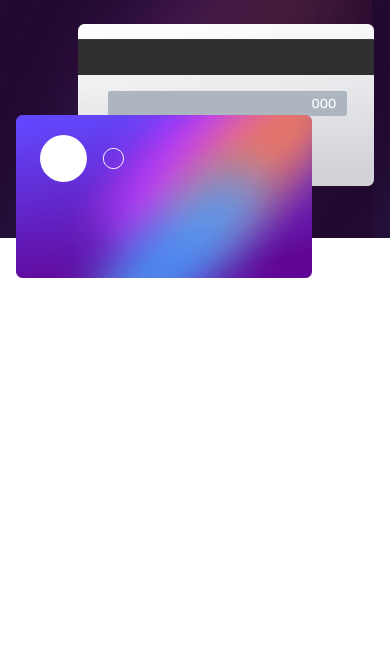
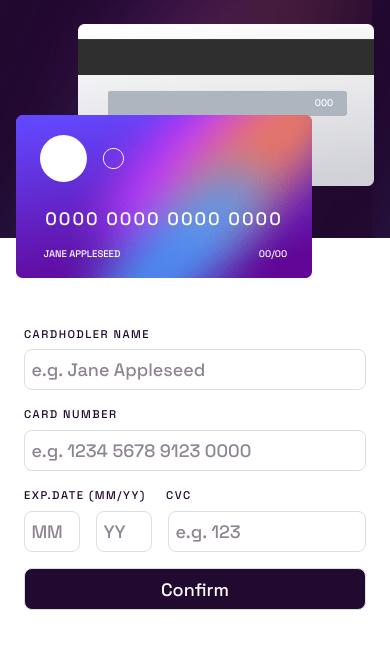
Before and after one commit to Miafargo/Interactive-form, an Angular app: page / in a window 390 px wide. Shown: the top 648 px of the page. Built offline with nearby package versions, Linux system fonts and the light colour scheme.

Commit message:
finished mobile layout and style

```diff
--- a/src/app/app.component.css
+++ b/src/app/app.component.css
@@ -1,52 +1,116 @@
-.card__container{
-  min-width:375px;
-  max-width:1440px;
-
+.card__container {
+  min-width: 375px;
+  max-width: 1440px;
 }
 
-.card__main{
-  display:grid;
-
+.card__main {
+  display: grid;
 }
 
-.card__images{
-  display:grid;
-  grid-template-columns: repeat(5,1fr);
-  grid-template-rows: repeat(7,1fr);
+.place-center {
+  justify-self: center;
+  align-self: center;
 }
 
-.card__bg-image{
-  grid-area:1/1/-2/-1;
-  background-image: url('../assets/images/bg-main-mobile.png');
-  background-size: contain;
-
+.card__images {
+  display: grid;
+  grid-template-columns: repeat(5, 1fr);
+  grid-template-rows: repeat(7, 1fr);
+  --font-size: 0.6rem;
 }
 
-.card__back{
-  grid-area: 1/2/-1/6;
-  padding-top:1.5rem;
-  padding-right:1rem;
+.card__bg-image {
+  grid-area: 1/1/-2/-1;
+  background-image: url("../assets/images/bg-main-mobile.png");
+  background-size: contain;
 }
 
-.card__front{
-  grid-area: 3/1/8/5;
-  padding-left:1rem;
-  padding-top:2.25rem;
+.card__back {
+  grid-area: 1/2/-1/6;
+  padding-top: 1.5rem;
+  padding-right: 1rem;
 }
 
-.card__security{
+.card__front {
+  grid-area: 3/1/8/5;
+  padding-left: 1rem;
+  padding-top: 2.25rem;
+}
+
+.card__security {
   grid-area: 3/4/4/6;
   color: var(--white);
-  align-self: center;
-  justify-self: center;
-  font-size: .8rem;
+  font-size: var(--font-size);
   padding-left: 1.5rem;
-  padding-top:.5rem;
+  padding-top: 0.5rem;
 }
 
-.card__logo{
+.card__logo {
   grid-area: 4/1/6/3;
   justify-self: center;
   margin-top: 1rem;
-  margin-left:.5rem;
+  margin-left: 0.5rem;
 }
+
+.card__number {
+  color: var(--white);
+  grid-area: 6/1/7/5;
+  letter-spacing: 2px;
+  margin-left: 1rem;
+}
+
+.card__name {
+  color: var(--white);
+  grid-area: 7/1/8/3;
+  font-size: var(--font-size);
+  margin-left: 0.5rem;
+  margin-bottom: 0.4rem;
+}
+
+.card__date {
+  color: var(--white);
+  font-size: var(--font-size);
+  grid-area: 7/4/8/5;
+  margin-bottom: 0.4rem;
+}
+
+.card__form {
+  padding: 3rem 1.5rem;
+}
+
+.card__info {
+  display: grid;
+}
+
+.card__info label {
+  font-size: 0.7rem;
+  color: var(--very-dark-violet);
+  margin-bottom: 0.4rem;
+  letter-spacing: 1.5px;
+}
+
+.card__info input {
+  border: 1px solid;
+  border-color: var(--light-grayish-violet);
+  border-radius: 0.5rem;
+  color: var(--dark-grayish-violet);
+  margin-bottom: 1rem;
+  padding: 0.4rem;
+}
+
+.card__cvc {
+  margin-left: 1rem;
+}
+
+.card__exp {
+  display: grid;
+  grid-template-columns: 3.5rem 1rem 3.5rem 1rem auto;
+}
+
+.card__submit {
+  border: transparent;
+  border-radius: 0.5rem;
+  background-color: var(--very-dark-violet);
+  color: var(--white) !important;
+  padding: 0.7rem 0;
+}
--- a/src/app/app.component.html
+++ b/src/app/app.component.html
@@ -12,13 +12,39 @@
         src="assets/images/bg-card-front.png"
         alt="card-front"
       />
-      <span class="card__security">000</span>
+      <span class="card__security place-center">000</span>
       <img
         src="assets/images/card-logo.svg"
         alt="card logo"
         class="card__logo"
       />
+      <span class="card__number place-center">0000 0000 0000 0000</span>
+      <span class="card__name place-center">JANE APPLESEED</span>
+      <span class="card__date place-center">00/00</span>
     </div>
-    <div class="card__form"></div>
+  </div>
+  <div class="card__form">
+    <form action="" class="card__info">
+      <label for="name"> CARDHODLER NAME</label>
+      <input type="text" id="name" name="name" value="e.g. Jane Appleseed" />
+      <label for="card-number">CARD NUMBER</label>
+      <input
+        type="text"
+        id="card-number"
+        name="card-number"
+        value="e.g. 1234 5678 9123 0000"
+      />
+      <label for="date"
+        >EXP.DATE (MM/YY) <span class="card__cvc">CVC</span></label
+      >
+      <div class="card__exp">
+        <input class="month" type="text" id="date" name="date" value="MM" />
+        <div class="space"></div>
+        <input class="year" type="text" id="date" name="date" value="YY" />
+        <div class="space"></div>
+        <input class="cvc" type="text" id="date" name="date" value="e.g. 123" />
+      </div>
+      <input type="submit" class="card__submit" value="Confirm" />
+    </form>
   </div>
 </main>
--- a/src/styles.css
+++ b/src/styles.css
@@ -1,10 +1,10 @@
-@import url('./reset.css');
+@import url("./reset.css");
 
-:root{
+:root {
   /* --colors-- */
   /* primary */
-  --linear-gradient:hsl(249, 99%, 64%) to hsl(278, 94%, 30%);
-  --red-error:hsl(0, 100%, 66%);
+  --linear-gradient: hsl(249, 99%, 64%) to hsl(278, 94%, 30%);
+  --red-error: hsl(0, 100%, 66%);
 
   /* neutral */
   --white: hsl(0, 0%, 100%);
@@ -13,13 +13,17 @@
   --very-dark-violet: hsl(278, 68%, 11%);
 
   /* font family */
-  --ff-regular:'Space Grotesk', sans-serif;
-  --fw-regular:500;
-
+  --ff-regular: "Space Grotesk", sans-serif;
+  --fw-regular: 500;
 }
 
-body{
+body {
   font-family: var(--ff-regular);
   font-weight: var(--fw-regular);
   font-size: 1.125rem;
 }
+
+input {
+  box-sizing: border-box;
+  width: 100%;
+}
```
